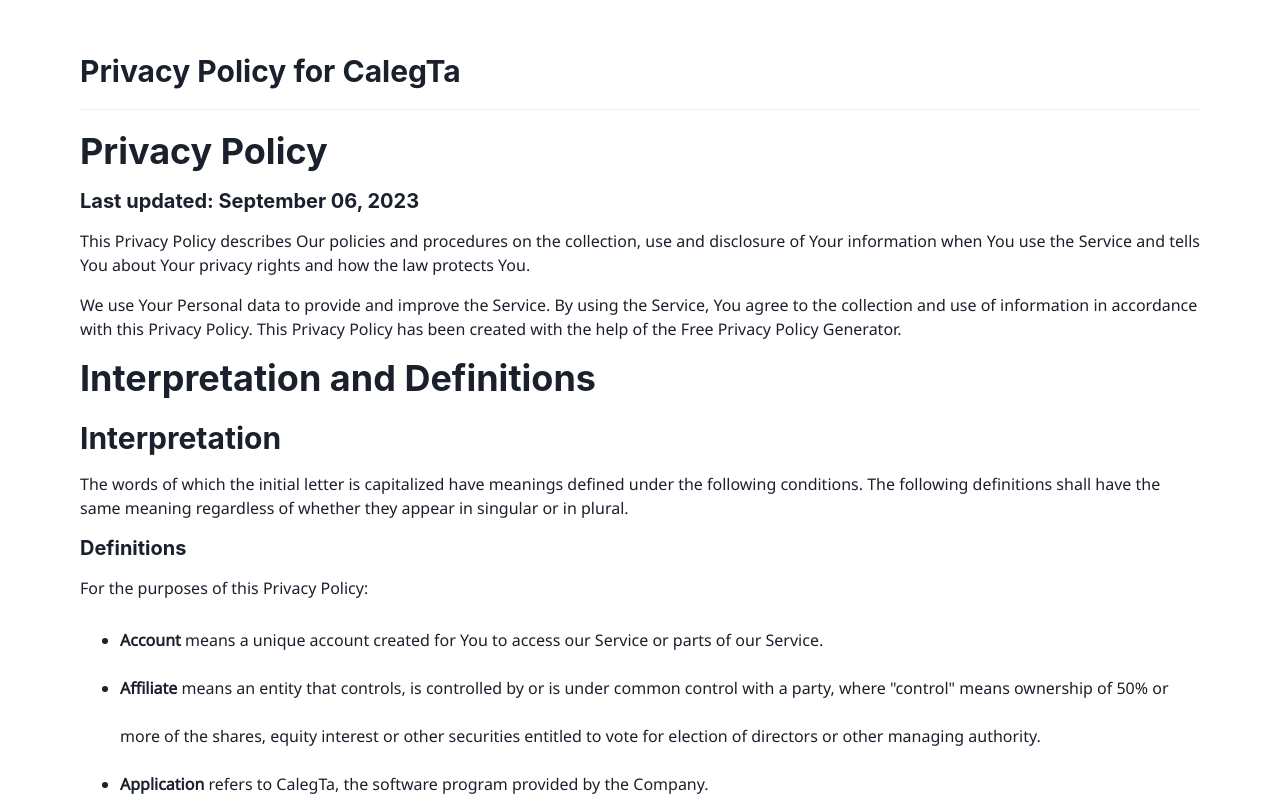
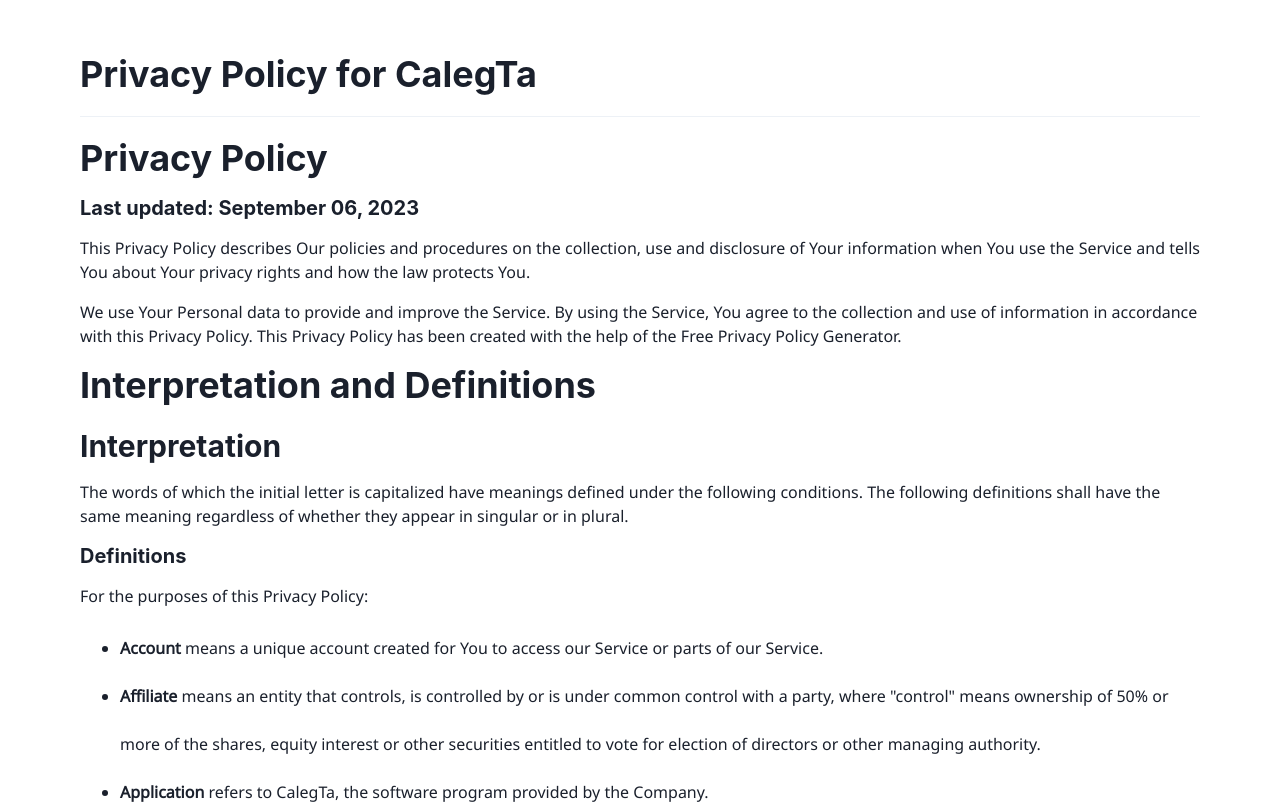
Before and after one commit to Yassar021/ariesloeapp, a Next.js app: page /calegta/privacy-policy in a window 1280 px wide. Shown: the top 804 px of the page. Built offline with nearby package versions, Linux system fonts and the light colour scheme.

Commit message:
fix: privacy & policy typo

```diff
--- a/pages/calegta/privacy-policy/index.jsx
+++ b/pages/calegta/privacy-policy/index.jsx
@@ -5,20 +5,8 @@ const PrivacyPolice = () => {
   return (
     <>
       <Layout pageTitle={"Privacy Policy for CalegTa - FreePrivacyPolicy.com"}>
-        <Container
-          maxWidth={"6xl"}
-          pb="40px"
-          // bgColor="#0B0B22"
-          pt="53px"
-          // px={{
-          //   base: "20px",
-          //   md: "40px",
-          //   lg: "60px",
-          //   xl: "120px",
-          //   "2xl": "120px",
-          // }}
-        >
-          <Heading as="h3" size="lg" noOfLines={1}>
+        <Container maxWidth={"6xl"} pb="40px" pt="53px">
+          <Heading as="h1" size="xl" noOfLines={1}>
             Privacy Policy for CalegTa
           </Heading>
           <Divider my="20px" />
```
